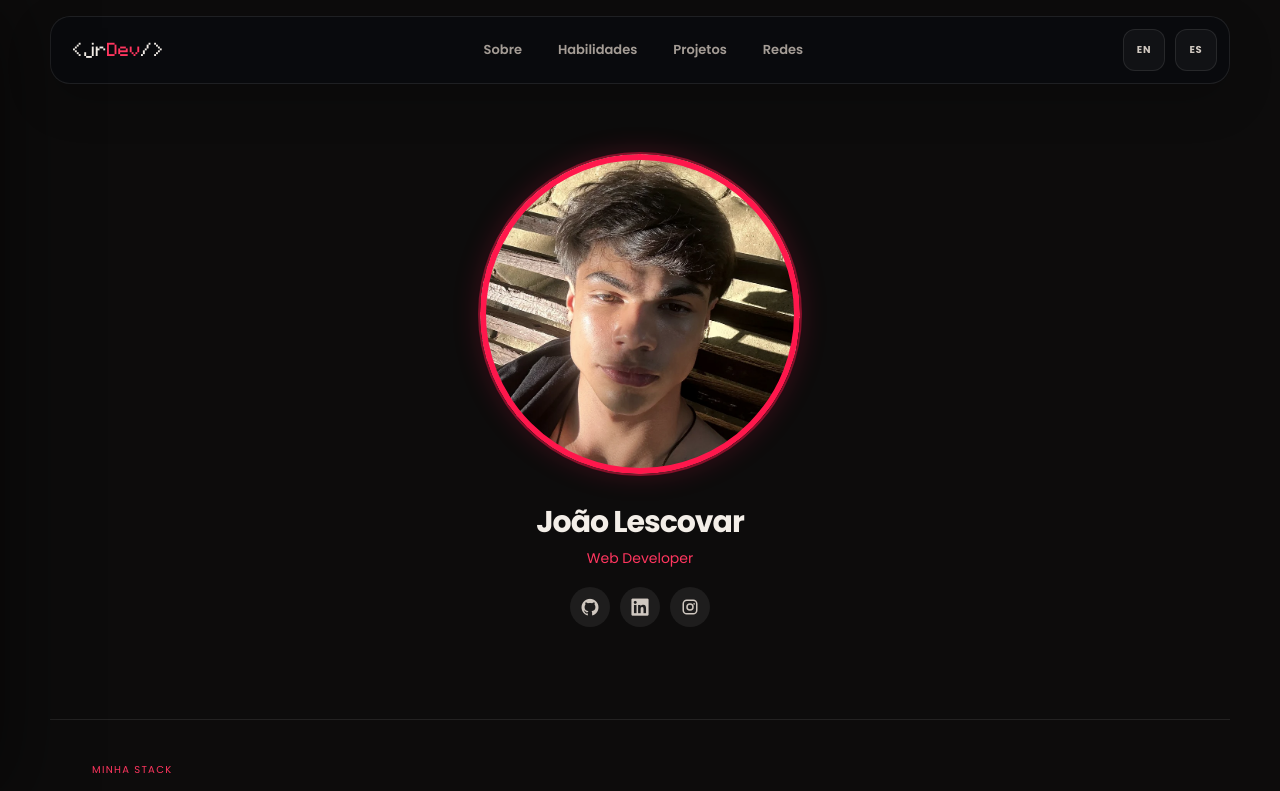
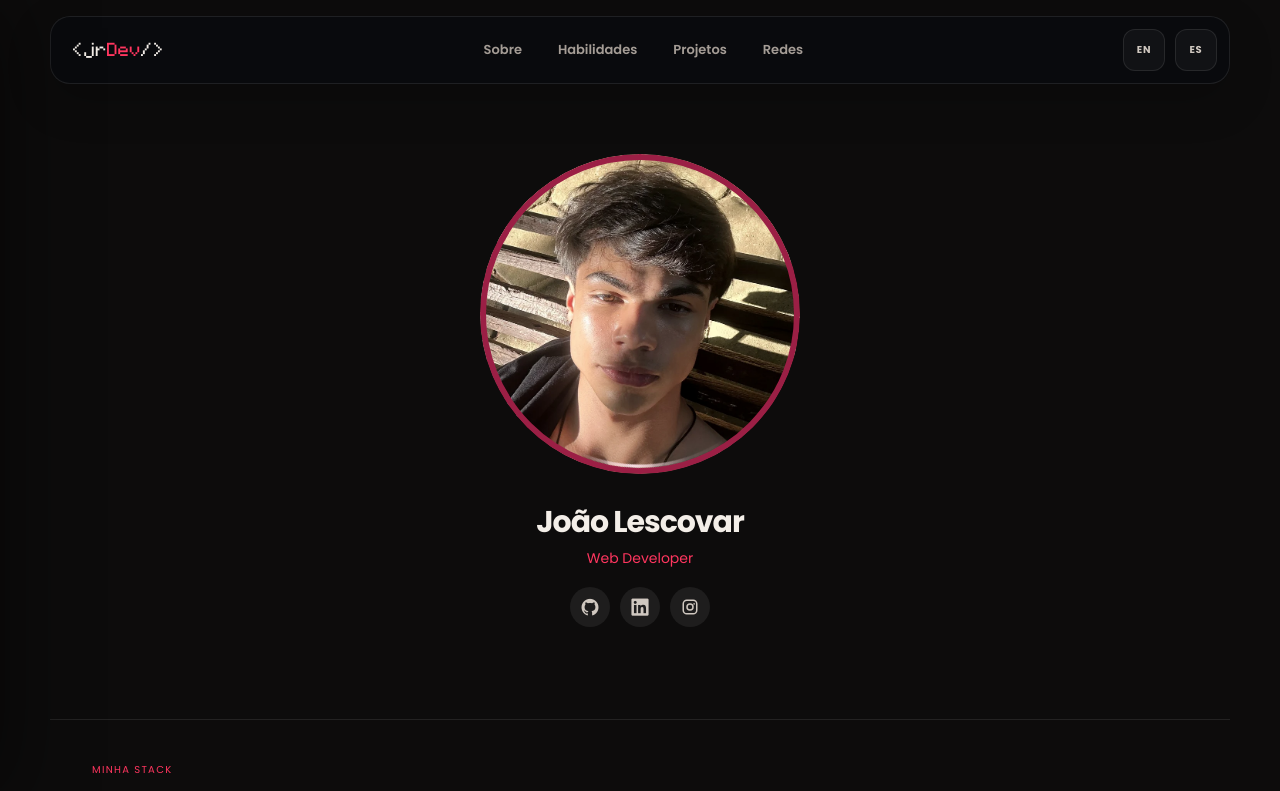
Before and after one commit to jrlescovar/jrlescovardeveloper, a React (Vite) app: page / in a window 1280 px wide. Shown: the top 791 px of the page. Built offline with nearby package versions, Linux system fonts and the light colour scheme.

Commit message:
Refina anel vinho da foto

```diff
--- a/principal.css
+++ b/principal.css
@@ -526,18 +526,32 @@ button:focus-visible {
   margin: 0 auto 26px;
   border: 0;
   border-radius: 50%;
-  box-shadow: 0 0 0 2px rgba(255, 23, 76, 0.45), 0 0 28px rgba(255, 23, 76, 0.22);
 }
 
 .portrait-ring::before {
-  content: none;
+  position: absolute;
+  inset: 6px;
+  z-index: 3;
+  border-radius: 50%;
+  background: conic-gradient(
+    from 0deg,
+    transparent 0deg 294deg,
+    rgba(255, 229, 235, 0.12) 312deg,
+    rgba(255, 229, 235, 0.95) 334deg,
+    transparent 356deg
+  );
+  -webkit-mask: radial-gradient(farthest-side, transparent calc(100% - 4px), #000 calc(100% - 3px));
+  mask: radial-gradient(farthest-side, transparent calc(100% - 4px), #000 calc(100% - 3px));
+  animation: portraitSweep 4s linear infinite;
+  content: "";
+  pointer-events: none;
 }
 
 .portrait-ring::after {
   position: absolute;
   inset: 0;
   z-index: 2;
-  border: 6px solid #ff174c;
+  border: 6px solid #9b1f45;
   border-radius: 50%;
   content: "";
   pointer-events: none;
@@ -1878,3 +1892,9 @@ button:focus-visible {
     color: #fff;
   }
 }
+
+@keyframes portraitSweep {
+  to {
+    transform: rotate(360deg);
+  }
+}
```
